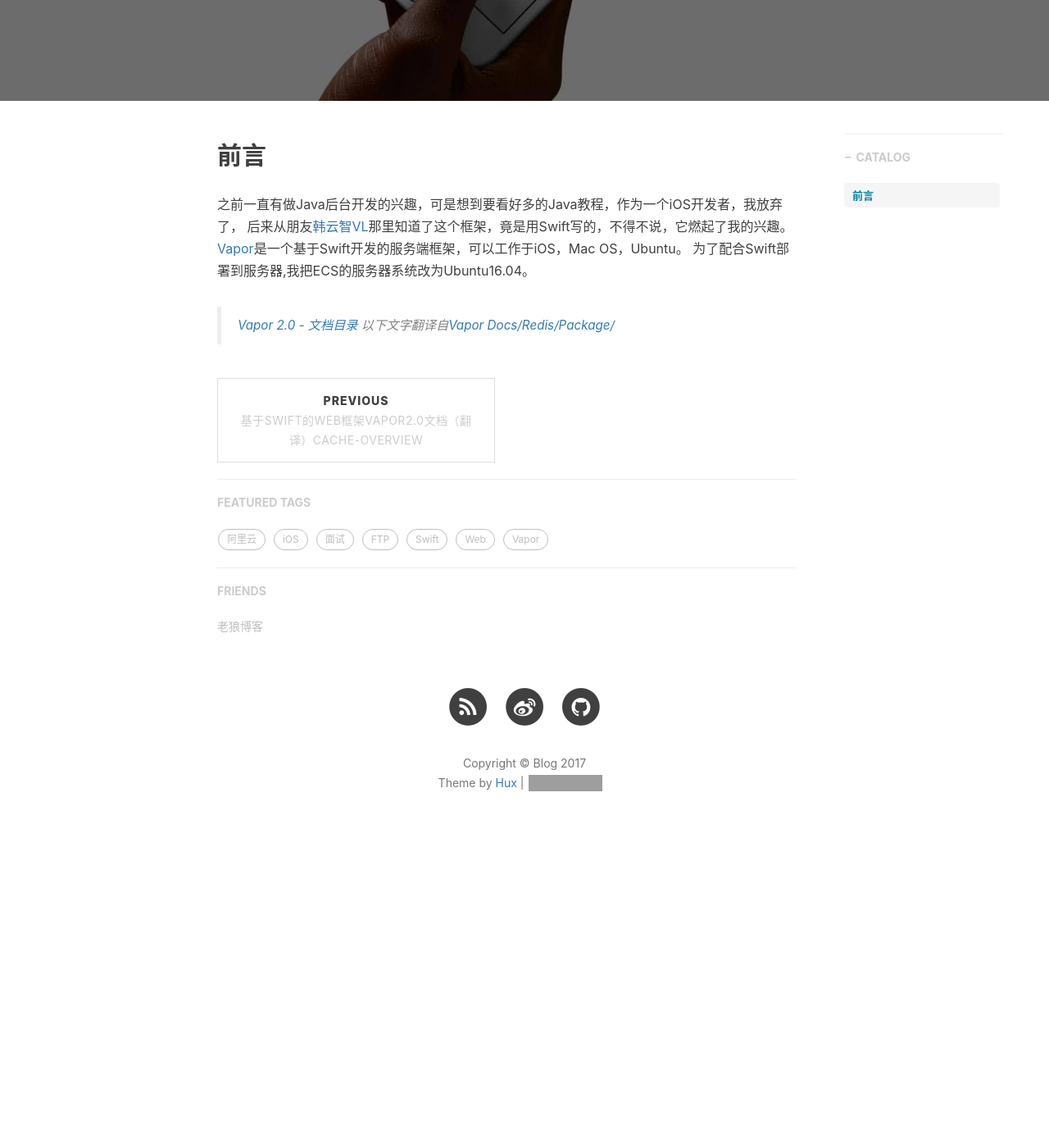
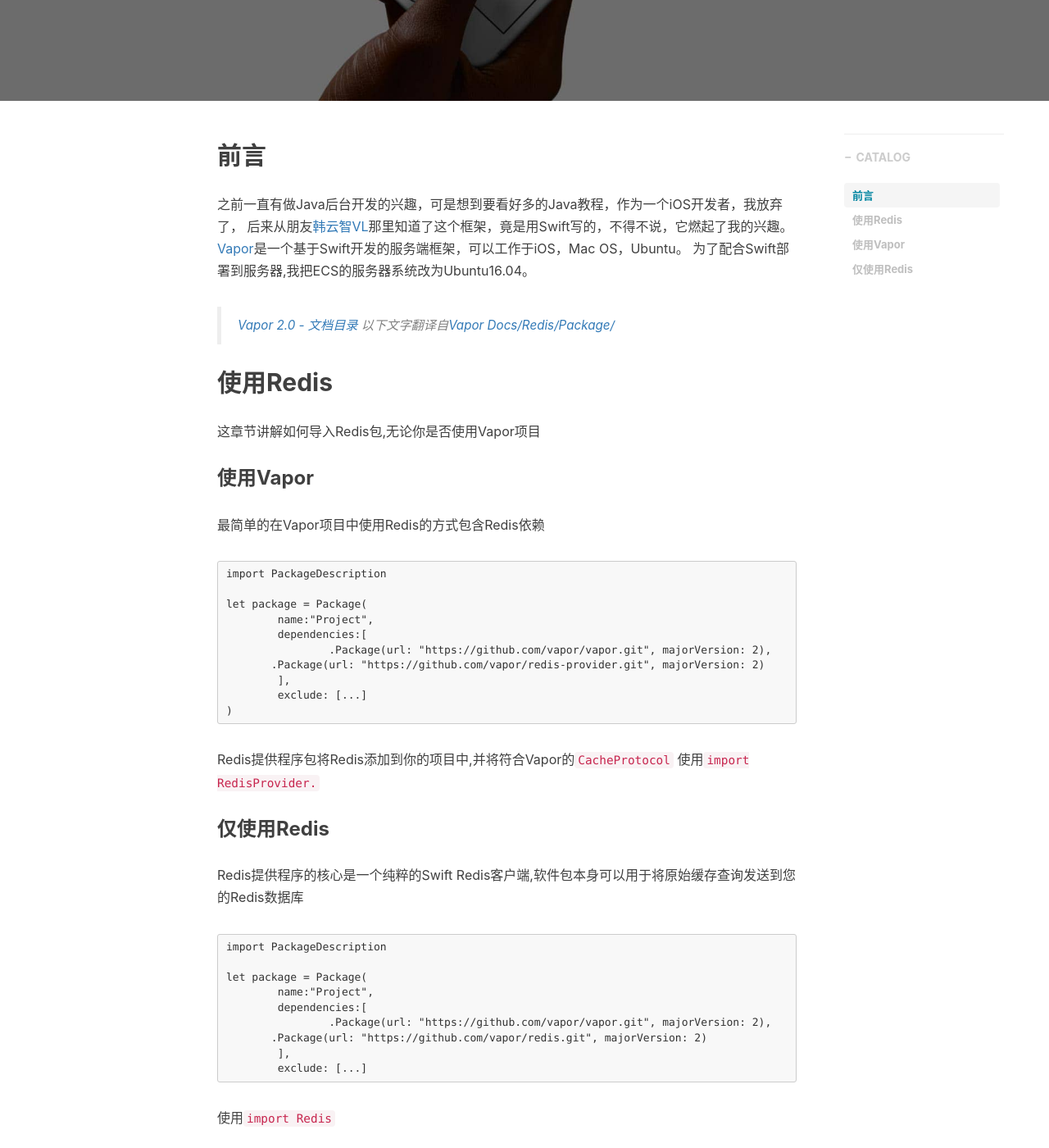
Before and after one commit to fandongtongxue/fandongtongxue.github.io, a Jekyll site: the page built from _posts/2017-08-12-iOS-SwiftVaporWeb15.markdown, in a window 1280 px wide and 1400 px high, scrolled down 455 px. Shown: the whole window at 82% size. Built offline with Jekyll 4.4.1, drawn with Linux system fonts in a browser that asks for light colours; nearby versions of some CDN libraries; comment, search, counter and statistics services are not loaded; before the commit the page ends 1514 px from its top, so only the background shows below that; grey boxes are pictures that could not be loaded.

Commit message:
提交Redis-Package

````diff
--- a/_posts/2017-08-12-iOS-SwiftVaporWeb15.markdown
+++ b/_posts/2017-08-12-iOS-SwiftVaporWeb15.markdown
@@ -19,3 +19,39 @@ tags:
 为了配合Swift部署到服务器,我把ECS的服务器系统改为Ubuntu16.04。
 > [Vapor 2.0 - 文档目录](http://www.jianshu.com/p/155866779a8e)
 > 以下文字翻译自[Vapor Docs/Redis/Package/](https://docs.vapor.codes/2.0/redis/package/)
+
+## 使用Redis
+这章节讲解如何导入Redis包,无论你是否使用Vapor项目
+### 使用Vapor
+最简单的在Vapor项目中使用Redis的方式包含Redis依赖
+
+```
+import PackageDescription
+
+let package = Package(
+	name:"Project",
+	dependencies:[
+		.Package(url: "https://github.com/vapor/vapor.git", majorVersion: 2),
+       .Package(url: "https://github.com/vapor/redis-provider.git", majorVersion: 2)
+	],
+	exclude: [...]
+)
+```
+Redis提供程序包将Redis添加到你的项目中,并将符合Vapor的```CacheProtocol```
+使用```import RedisProvider.```
+
+### 仅使用Redis
+Redis提供程序的核心是一个纯粹的Swift Redis客户端,软件包本身可以用于将原始缓存查询发送到您的Redis数据库
+
+```
+import PackageDescription
+
+let package = Package(
+	name:"Project",
+	dependencies:[
+		.Package(url: "https://github.com/vapor/vapor.git", majorVersion: 2),
+       .Package(url: "https://github.com/vapor/redis.git", majorVersion: 2)
+	],
+	exclude: [...]
+```
+使用```import Redis```
````
